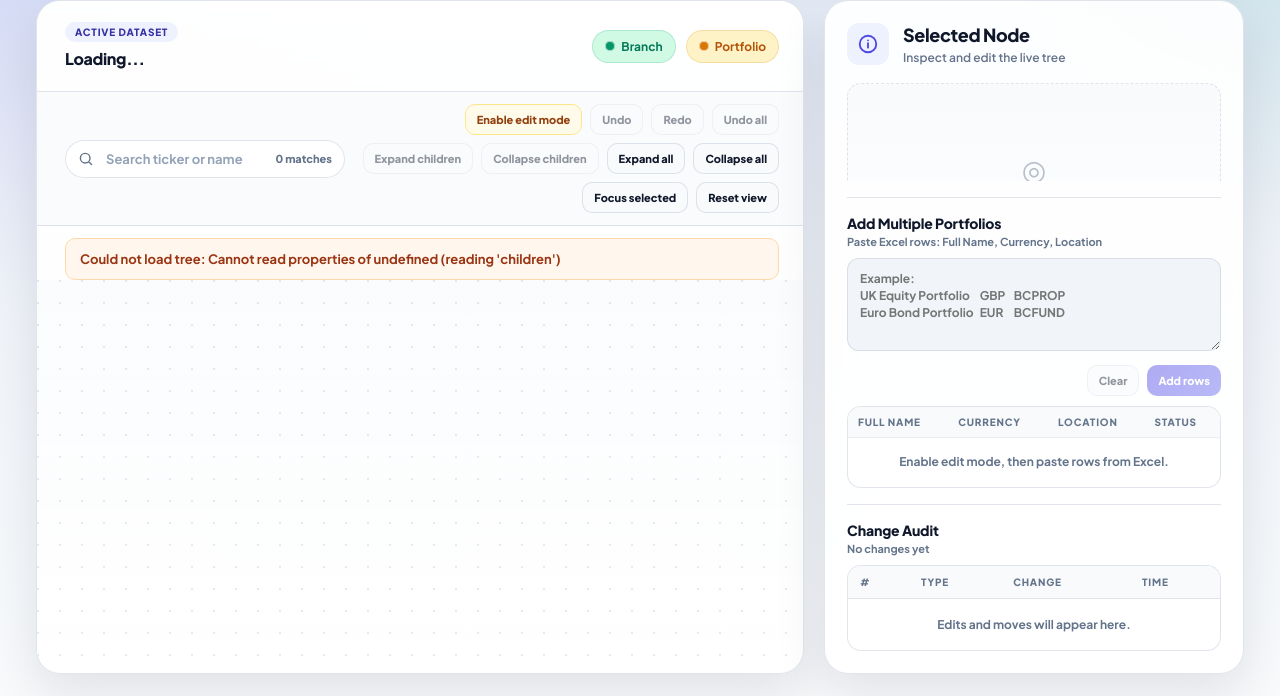
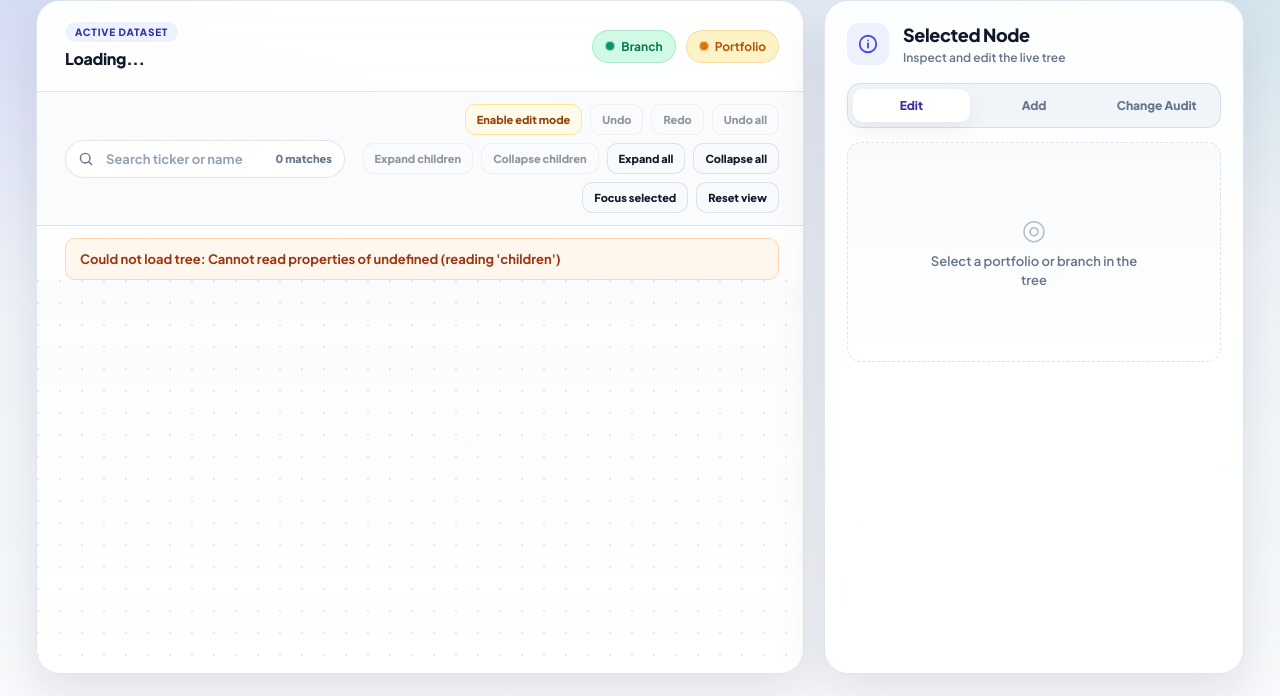
Before and after one commit to maxwell091/ProjectNeptune, a Flask app: page / in a window 1280 px wide. Shown: the part 104-800 px from the top of the page. Run offline with Flask 3, Linux system fonts and the light colour scheme; data that the repository does not hold is empty; parts of the project's set-up code (start-up, migrations or seed data) failed here and were passed over.

Commit message:
feat: implement side tab navigation for portfolio management with dynamic content display

```diff
--- a/static/styles.css
+++ b/static/styles.css
@@ -473,6 +473,58 @@ button:disabled:hover {
   font-weight: 600;
 }
 
+.side-tabs {
+  display: grid;
+  grid-template-columns: repeat(3, 1fr);
+  gap: 6px;
+  margin-bottom: 14px;
+  padding: 5px;
+  background: #f1f5f9;
+  border: 1px solid var(--border);
+  border-radius: 14px;
+}
+
+.side-tab {
+  justify-content: center;
+  min-width: 0;
+  padding: 9px 8px;
+  color: var(--muted);
+  background: transparent;
+  border: 0;
+  box-shadow: none;
+  font-size: 12px;
+  white-space: nowrap;
+}
+
+.side-tab:hover {
+  color: var(--text);
+  background: rgba(255, 255, 255, 0.72);
+  box-shadow: none;
+}
+
+.side-tab.active {
+  color: var(--primary-dark);
+  background: #fff;
+  box-shadow: var(--shadow-sm);
+}
+
+.tab-content {
+  display: flex;
+  flex: 1 1 auto;
+  min-height: 0;
+  overflow: hidden;
+}
+
+.tab-panel {
+  flex: 1;
+  min-height: 0;
+  overflow: auto;
+}
+
+.tab-panel[hidden] {
+  display: none;
+}
+
 .details-body {
   flex: 1 1 auto;
   min-height: 0;
@@ -480,17 +532,11 @@ button:disabled:hover {
 }
 
 .audit-panel {
-  flex: 0 0 auto;
-  margin-top: 16px;
-  padding-top: 16px;
-  border-top: 1px solid var(--border);
+  min-height: 0;
 }
 
 .bulk-panel {
-  flex: 0 0 auto;
-  margin-top: 16px;
-  padding-top: 16px;
-  border-top: 1px solid var(--border);
+  min-height: 0;
 }
 
 .bulk-header {
--- a/static/tree.js
+++ b/static/tree.js
@@ -33,6 +33,8 @@ const dialogMessage = document.querySelector("#dialog-message");
 const dialogDetails = document.querySelector("#dialog-details");
 const dialogCancelButton = document.querySelector("#dialog-cancel");
 const dialogConfirmButton = document.querySelector("#dialog-confirm");
+const sideTabs = document.querySelectorAll(".side-tab");
+const tabPanels = document.querySelectorAll(".tab-panel");
 
 const ALLOWED_EXTENSIONS = [".csv", ".xlsx", ".xls", ".ods"];
 const PORTFOLIO_FILE_TYPES = [
@@ -88,6 +90,9 @@ fetchTree();
 chooseFileButton.addEventListener("click", openFilePicker);
 fileInput.addEventListener("change", () => {
   setSelectedFile(fileInput.files[0] || null);
+});
+sideTabs.forEach((tab) => {
+  tab.addEventListener("click", () => activateTab(tab.dataset.tab));
 });
 treeSearch.addEventListener("input", handleSearch);
 editModeToggle.addEventListener("click", toggleEditMode);
@@ -191,6 +196,20 @@ async function openFilePicker() {
 function setSelectedFile(file) {
   selectedFile = file;
   fileNameLabel.textContent = file ? file.name : "No file chosen";
+}
+
+function activateTab(tabName) {
+  sideTabs.forEach((tab) => {
+    const active = tab.dataset.tab === tabName;
+    tab.classList.toggle("active", active);
+    tab.setAttribute("aria-selected", String(active));
+  });
+
+  tabPanels.forEach((panel) => {
+    const active = panel.id === `tab-${tabName}`;
+    panel.classList.toggle("active", active);
+    panel.hidden = !active;
+  });
 }
 
 function isAllowedFile(filename) {
--- a/templates/index.html
+++ b/templates/index.html
@@ -104,12 +104,23 @@
             <p class="details-subtitle">Inspect and edit the live tree</p>
           </div>
         </div>
+        <div class="side-tabs" role="tablist" aria-label="Selected node tools">
+          <button type="button" class="side-tab active" data-tab="edit" role="tab" aria-selected="true">Edit</button>
+          <button type="button" class="side-tab" data-tab="add" role="tab" aria-selected="false">Add</button>
+          <button type="button" class="side-tab" data-tab="audit" role="tab" aria-selected="false">Change Audit</button>
+        </div>
+
+        <div class="tab-content">
+          <div id="tab-edit" class="tab-panel active" role="tabpanel">
             <div id="details" class="details-body">
               <div class="empty-state">
                 <span class="empty-icon">◎</span>
                 <p>Select a portfolio or branch in the tree</p>
               </div>
             </div>
+          </div>
+
+          <div id="tab-add" class="tab-panel" role="tabpanel" hidden>
             <div class="bulk-panel">
               <div class="bulk-header">
                 <div>
@@ -146,6 +157,9 @@
                 </table>
               </div>
             </div>
+          </div>
+
+          <div id="tab-audit" class="tab-panel" role="tabpanel" hidden>
             <div class="audit-panel">
               <div class="audit-header">
                 <div>
@@ -169,6 +183,8 @@
                     </tr>
                   </tbody>
                 </table>
+              </div>
+            </div>
           </div>
         </div>
       </aside>
```
Lines whose indentation alone changed are shown as unchanged.
